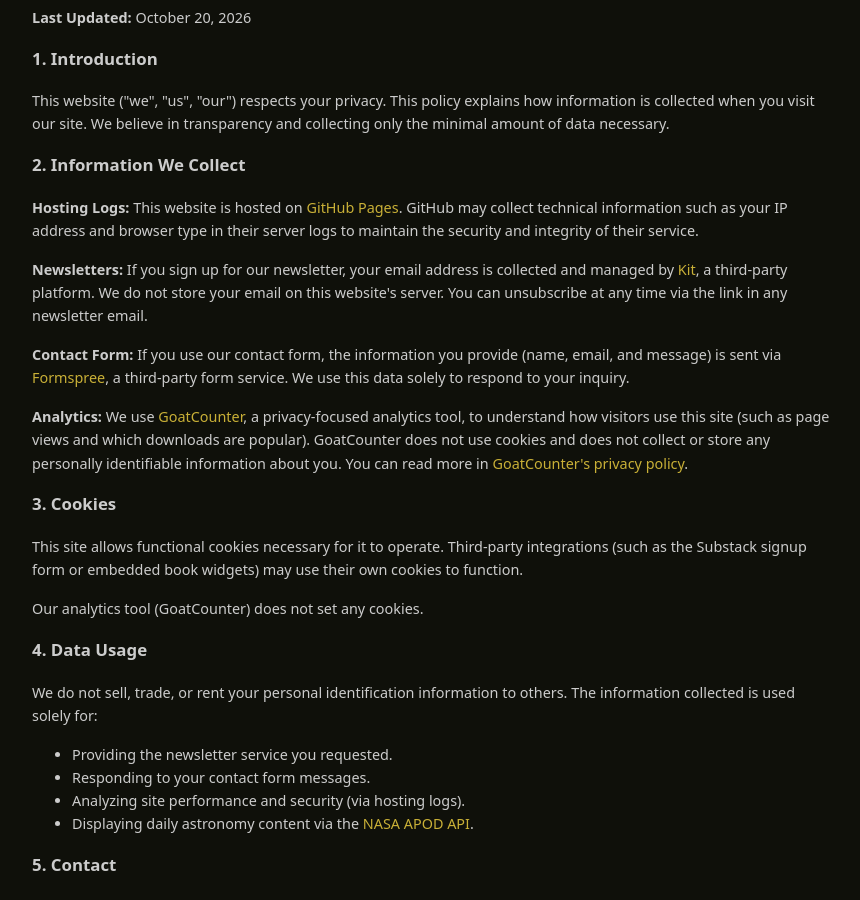
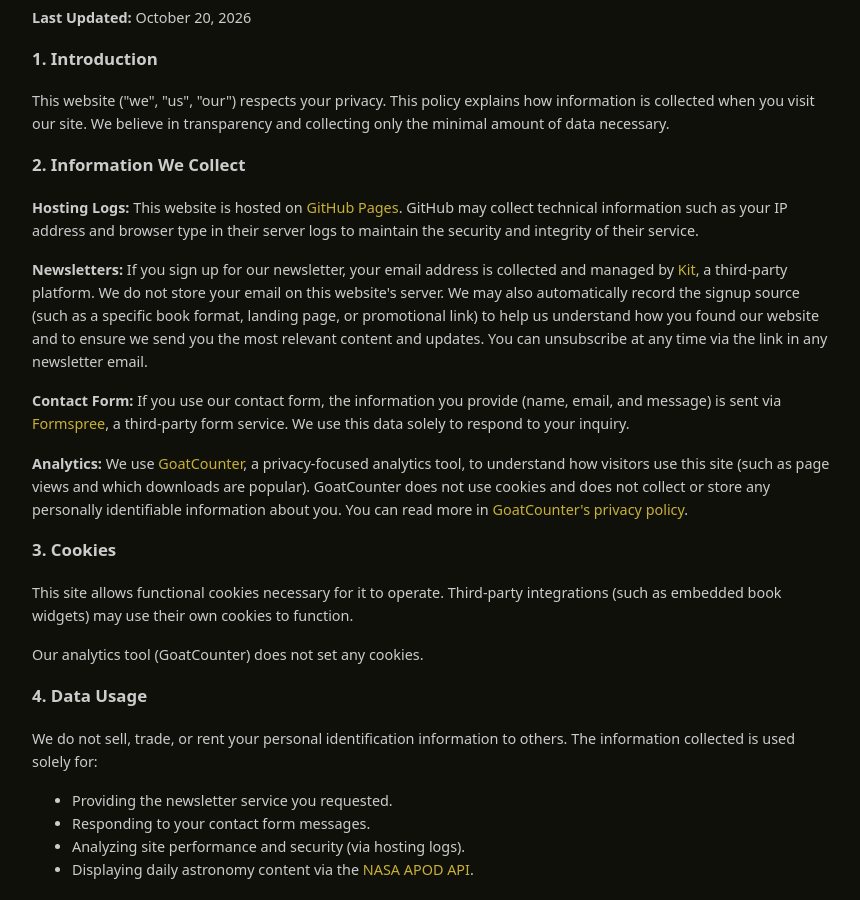
Before and after one commit to luciferread/luciferread.github.io, a Jekyll site: the page built from pages/privacy.md, in a window 1280 px wide and 900 px high, scrolled down 245 px. Shown: the whole window, without its empty margins (208-1068 px from the left). Built offline with Jekyll 4.4.1, drawn with Linux system fonts in a browser that asks for light colours; some of the changed lines change nothing that is shown.

Commit message:
Record subscriber source
Added ability to identify where a subscriber came from (ebook, website, ad, etc.)

```diff
--- a/assets/scripts/newsletter.js
+++ b/assets/scripts/newsletter.js
@@ -5,7 +5,89 @@
 const KIT_FORM_ACTION =
     "https://app.kit.com/forms/9715220/subscriptions";
 
+// Must match the key in the form's embed HTML: name="fields[...]".
+// Currently the signup_source field.
+const KIT_SOURCE_FIELD = "signup_source";
+
+// Tidy a ?ref= value before storing it: lowercase, letters/numbers/-/_ only,
+// max 40 characters. Anything empty falls back to null.
+function cleanSource(value) {
+    if (!value) return null;
+    const cleaned = value
+        .toLowerCase()
+        .replace(/[^a-z0-9_-]/g, "")
+        .slice(0, 40);
+    return cleaned || null;
+}
+
+// Source priority: ?ref= in the URL, then a ref remembered earlier in this
+// visit (so it survives clicking to another page), then the default.
+function getSignupSource() {
+    const fromUrl = cleanSource(
+        new URLSearchParams(window.location.search).get("ref")
+    );
+
+    if (fromUrl) {
+        try { sessionStorage.setItem("lr_ref", fromUrl); } catch (e) {}
+        return fromUrl;
+    }
+
+    try {
+        const stored = cleanSource(sessionStorage.getItem("lr_ref"));
+        if (stored) return stored;
+    } catch (e) {}
+
+    return "generic_website";
+}
+
+// Kit's spam guard can "quarantine" a signup until the visitor completes a
+// short verification step. Kit's own embed script shows that step in a
+// pop-up; since we post the form ourselves, we show it here instead.
+function openKitGuard(guardUrl) {
+    const overlay = document.createElement("div");
+    overlay.setAttribute("role", "dialog");
+    overlay.setAttribute("aria-modal", "true");
+    overlay.style.cssText =
+        "position:fixed;inset:0;z-index:10000;display:flex;" +
+        "align-items:center;justify-content:center;padding:1rem;" +
+        "background:rgba(0,0,0,0.75);";
+
+    const box = document.createElement("div");
+    box.style.cssText =
+        "position:relative;width:100%;max-width:440px;" +
+        "background:var(--color-bg, #0F100A);" +
+        "border:1px solid var(--color-border, #333);" +
+        "padding:1rem;text-align:center;";
+
+    const frame = document.createElement("iframe");
+    frame.src = guardUrl;
+    frame.title = "Verify your subscription";
+    frame.style.cssText =
+        "width:100%;height:340px;border:0;background:#fff;";
+
+    const note = document.createElement("p");
+    note.style.cssText =
+        "margin:0.75rem 0 0;font-size:0.8rem;" +
+        "color:var(--color-text-muted, #aaa);";
+    note.innerHTML =
+        `Not loading? <a href="${guardUrl}" target="_blank" rel="noopener">` +
+        `Open the verification in a new tab</a>.`;
+
+    const close = document.createElement("button");
+    close.type = "button";
+    close.textContent = "Close";
+    close.className = "btn btn-dim";
+    close.style.marginTop = "0.75rem";
+    close.addEventListener("click", () => overlay.remove());
+
+    box.append(frame, note, close);
+    overlay.appendChild(box);
+    document.body.appendChild(overlay);
+}
+
 document.addEventListener("DOMContentLoaded", () => {
+
+const urlSource = getSignupSource();
 
 const widgets = document.querySelectorAll(
     ".newsletter-widget"
@@ -14,13 +96,25 @@
 widgets.forEach((widget, index) => {
     const uid = `newsletter-${index}`;
 
+    // A widget can pin its own source (e.g. the paperback page uses
+    // data-source="paperback"), which wins over the URL.
+    const signupSourceValue =
+        cleanSource(widget.dataset.source) || urlSource;
+
+    // Optional per-widget copy, e.g. for readers who already own the book.
+    const heading =
+        widget.dataset.heading || "Join the newsletter";
+    const description =
+        widget.dataset.description ||
+        "Receive a free preview of <em>The Radiants</em>";
+
     widget.innerHTML = `
         <section class="newsletter">
 
-            <h2>Join the newsletter</h2>
+            <h2>${heading}</h2>
 
             <p class="newsletter-description">
-                Receive a free preview of <em>The Radiants</em>
+                ${description}
             </p>
 
             <form id="${uid}-form">
@@ -60,13 +154,13 @@
         </section>
     `;
 
-    initialiseNewsletter(uid);
+    initialiseNewsletter(uid, signupSourceValue);
 
 });
 
 });
 
-function initialiseNewsletter(uid) {
+function initialiseNewsletter(uid, signupSourceValue) {
 
 const form =
     document.getElementById(
@@ -113,10 +207,16 @@
 
         try {
 
+            // FormData (multipart) is what Kit's own embed posts, and it
+            // avoids a CORS preflight. Custom fields use fields[key].
             const formData = new FormData();
             formData.append(
                 "email_address",
                 emailInput.value
+            );
+            formData.append(
+                `fields[${KIT_SOURCE_FIELD}]`,
+                signupSourceValue
             );
 
             const response =
@@ -138,6 +238,26 @@
                 // Endpoint didn't return JSON — fall back to
                 // treating a 2xx HTTP status as success.
                 result = {};
+            }
+
+            // Handy while testing: see exactly what Kit answered.
+            console.info("Kit response:", response.status, result);
+
+            // Held by Kit's spam guard: the visitor must complete a short
+            // verification before the subscription is created.
+            if (result.status === "quarantined" && result.url) {
+                openKitGuard(result.url);
+
+                button.textContent =
+                    "Verify to finish";
+
+                success.textContent =
+                    "Almost there: complete the verification step to finish subscribing.";
+                success.classList.add(
+                    "show"
+                );
+
+                return;
             }
 
             const failed =
@@ -185,7 +305,8 @@
                 if (
                     !button.classList.contains(
                         "success"
-                    )
+                    ) &&
+                    button.textContent !== "Verify to finish"
                 ) {
 
                     button.textContent =
--- a/pages/privacy.md
+++ b/pages/privacy.md
@@ -23,33 +23,25 @@
 
         <h3>2. Information We Collect</h3>
         <p>
-            <strong>Hosting Logs:</strong> This website is hosted on <a href="https://docs.github.com/en/site-policy/privacy-policies/github-general-privacy-statement" target="_blank" rel="noopener noreferrer">GitHub Pages</a>. GitHub may collect technical information
-            such as your IP address and browser type in their server logs to maintain the security and integrity of their service.
+            <strong>Hosting Logs:</strong> This website is hosted on <a href="https://docs.github.com/en/site-policy/privacy-policies/github-general-privacy-statement" target="_blank" rel="noopener noreferrer">GitHub Pages</a>. GitHub may collect technical information such as your IP address and browser type in their server logs to maintain the security and integrity of their service.
         </p>
 
         <p>
             <strong>Newsletters:</strong> If you sign up for our newsletter, your email address is collected and managed
-            by <a href="https://kit.com/privacy" target="_blank" rel="noopener noreferrer">Kit</a>, a third-party platform. We do not store your email on this website's server.
-            You can unsubscribe at any time via the link in any newsletter email.
+            by <a href="https://kit.com/privacy" target="_blank" rel="noopener noreferrer">Kit</a>, a third-party platform. We do not store your email on this website's server. We may also automatically record the signup source (such as a specific book format, landing page, or promotional link) to help us understand how you found our website and to ensure we send you the most relevant content and updates. You can unsubscribe at any time via the link in any newsletter email.
         </p>
 
         <p>
-            <strong>Contact Form:</strong> If you use our contact form, the information you provide (name, email, and message)
-            is sent via <a href="https://formspree.io/legal/privacy-policy/" target="_blank" rel="noopener noreferrer">Formspree</a>, a third-party form service. We use this data solely to respond to your inquiry.
+            <strong>Contact Form:</strong> If you use our contact form, the information you provide (name, email, and message) is sent via <a href="https://formspree.io/legal/privacy-policy/" target="_blank" rel="noopener noreferrer">Formspree</a>, a third-party form service. We use this data solely to respond to your inquiry.
         </p>
 
         <p>
-            <strong>Analytics:</strong> We use <a href="https://www.goatcounter.com/" target="_blank" rel="noopener noreferrer">GoatCounter</a>,
-            a privacy-focused analytics tool, to understand how visitors use this site (such as page views and which
-            downloads are popular). GoatCounter does not use cookies and does not collect or store any personally
-            identifiable information about you. You can read more in
-            <a href="https://www.goatcounter.com/help/privacy" target="_blank" rel="noopener noreferrer">GoatCounter's privacy policy</a>.
+            <strong>Analytics:</strong> We use <a href="https://www.goatcounter.com/" target="_blank" rel="noopener noreferrer">GoatCounter</a>, a privacy-focused analytics tool, to understand how visitors use this site (such as page views and which downloads are popular). GoatCounter does not use cookies and does not collect or store any personally identifiable information about you. You can read more in <a href="https://www.goatcounter.com/help/privacy" target="_blank" rel="noopener noreferrer">GoatCounter's privacy policy</a>.
         </p>
 
         <h3>3. Cookies</h3>
         <p>
-            This site allows functional cookies necessary for it to operate. Third-party integrations (such as the Substack
-            signup form or embedded book widgets) may use their own cookies to function.
+            This site allows functional cookies necessary for it to operate. Third-party integrations (such as embedded book widgets) may use their own cookies to function.
         </p>
 
         <p>
```
